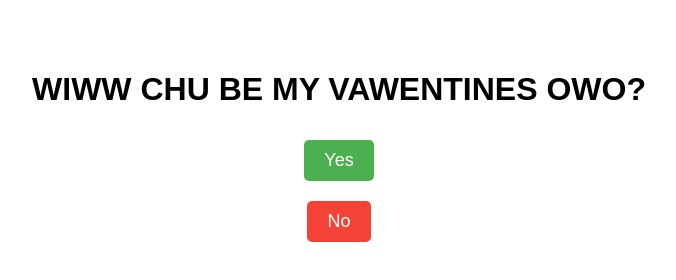
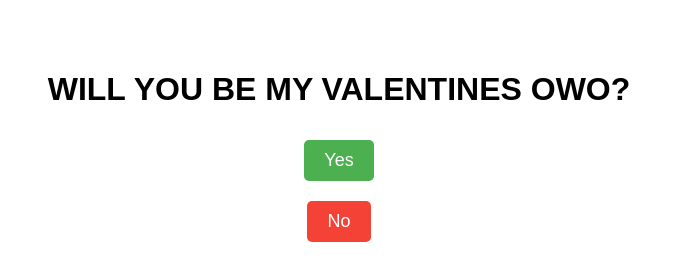
Before and after one commit to lefovers/leftovers.github.io, a plain HTML site: page index.html in a window 1280 px wide. Shown: the whole page, without its empty margins (301-977 px from the left). Drawn offline with Linux system fonts and the light colour scheme.

Commit message:
Update title and heading for Valentine's message

```diff
--- a/index.html
+++ b/index.html
@@ -4,13 +4,13 @@
     <meta charset="UTF-8">
     <meta http-equiv="X-UA-Compatible" content="IE=edge">
     <meta name="viewport" content="width=device-width, initial-scale=1.0">
-    <title>WIWW CHU BE MY VAWENTINES OWOWOWOWOWO?</title>
+    <title>WILL YOU BE MY VALENTINES? OWO</title>
     <link rel="stylesheet" href="style.css"> <!-- Link to an external style sheet if you prefer -->
 </head>
 <body>
 
 <div id="main-content">
-    <h1>WIWW CHU BE MY VAWENTINES OWO?</h1>
+    <h1>WILL YOU BE MY VALENTINES OWO?</h1>
     <button id="yes-button" onclick="showGif()">Yes</button>
     <button id="no-button" onclick="replaceButton()">No</button>
     <div id="result"></div>
```
